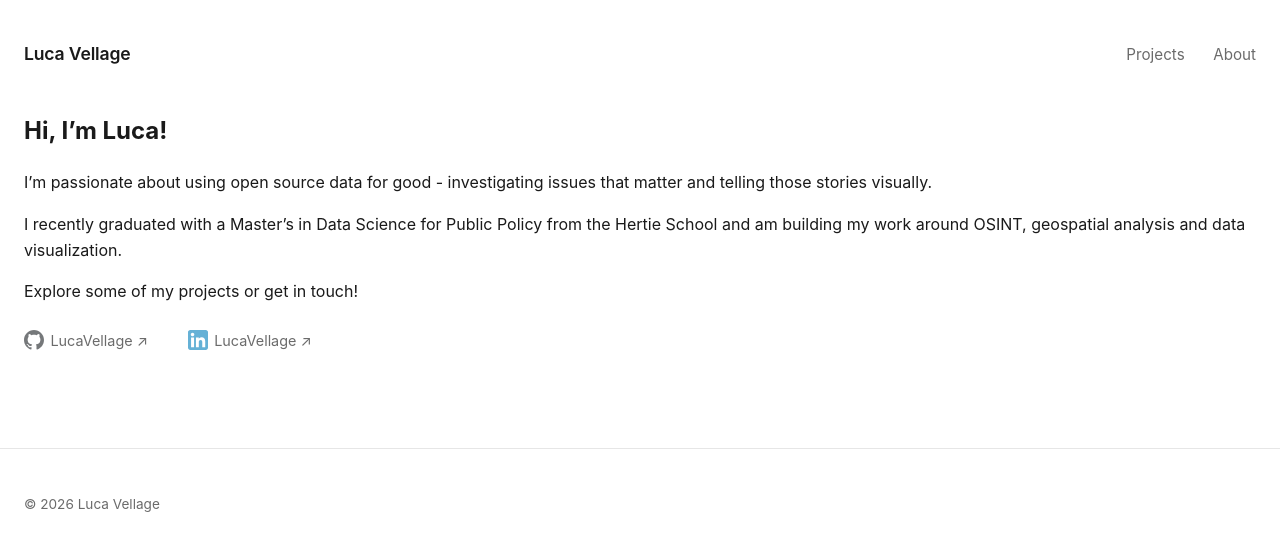
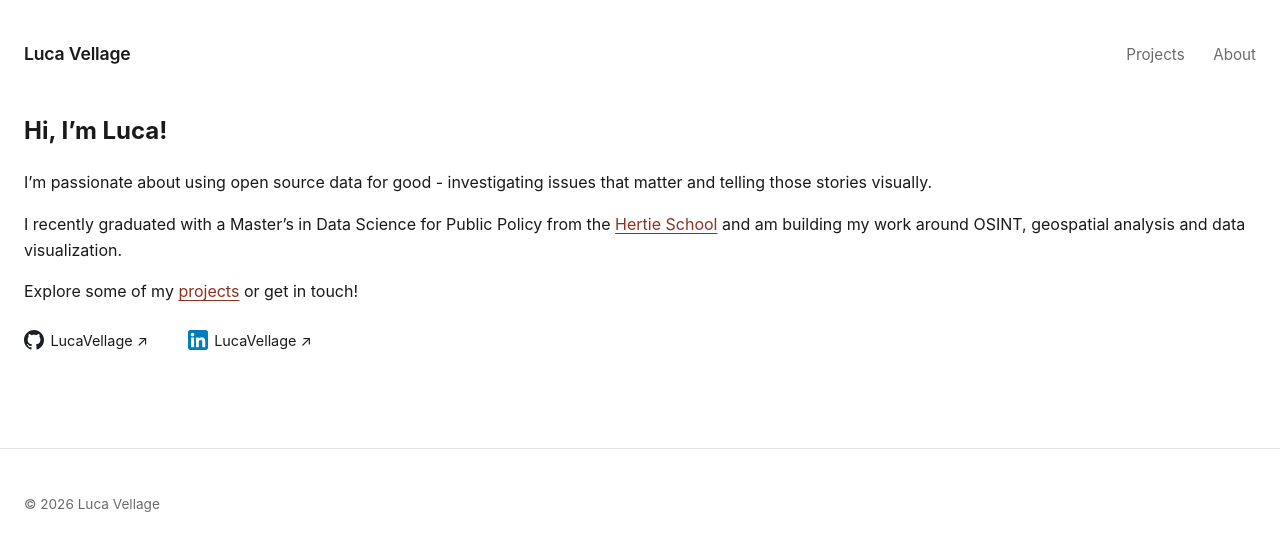
Before and after one commit to LucaVellage/lucavellage.github.io, a Jekyll site: the page built from about.md, in a window 1280 px wide. Shown: the top 551 px of the page. Built offline with Jekyll 4.4.1, drawn with Linux system fonts in a browser that asks for light colours.

Commit message:
css update

```diff
--- a/assets/css/style.scss
+++ b/assets/css/style.scss
@@ -5,7 +5,7 @@
   --text: #1a1a1a;
   --muted: #6b6b6b;
   --border: #e6e6e6;
-  --accent: #1a1a1a;
+  --accent: #8f3220;
   --max-width: 1600px;
 }
 
@@ -153,7 +153,7 @@ main {
   border-top: 1px solid var(--border);
 }
 
-.project-body a, .about a {
+main a {
   color: var(--accent);
   text-decoration: underline;
   text-underline-offset: 3px;
@@ -196,7 +196,7 @@ main {
     display: flex;
     align-items: center;
     gap: 0.4rem;
-    color: var(--muted);
+    color: var(--text);
     font-size: 0.9rem;
     text-decoration: none;
     transition: color 0.15s ease;
@@ -205,7 +205,7 @@ main {
   }
 
   img {
-    opacity: 0.6;
+    opacity: 1;
     transition: opacity 0.15s ease;
   }
 
```
